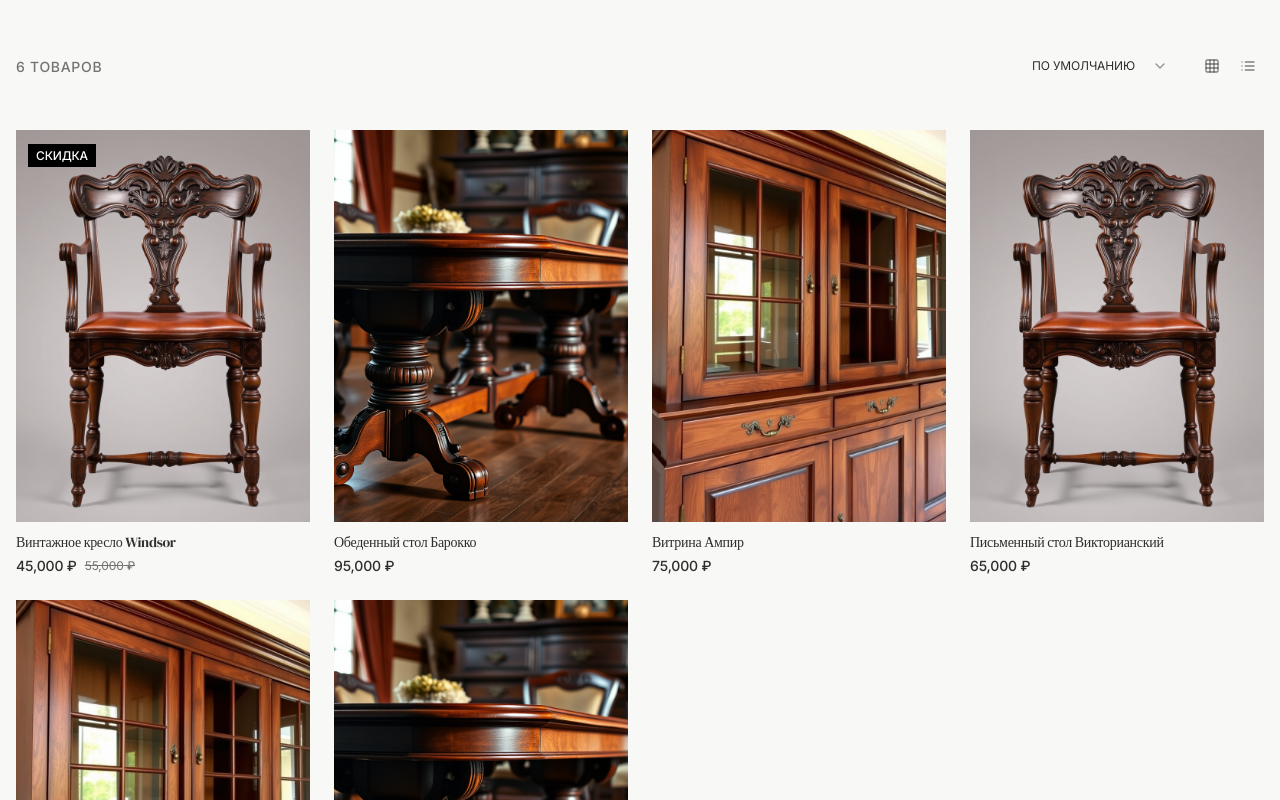
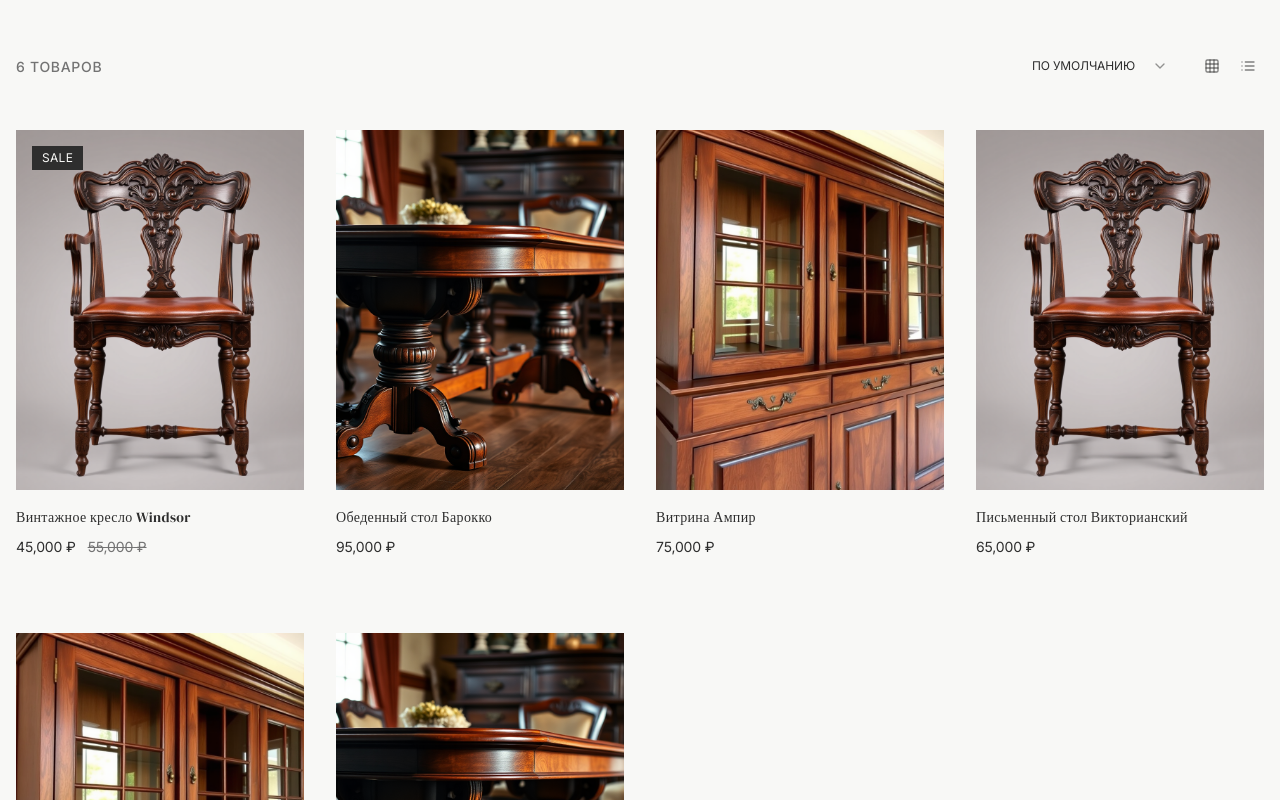
Before and after one commit to pr-poehali-dev/vintage-furniture-clone, a React (Vite) app: page / in a window 1280 px wide. Shown: the part 580-1380 px from the top of the page. Built offline with nearby package versions, Linux system fonts and the light colour scheme.

Commit message:
Стилизация карточек товаров в винтаж

```diff
--- a/src/pages/Index.tsx
+++ b/src/pages/Index.tsx
@@ -1041,64 +1041,82 @@ function Index() {
             </div>
           </div>
 
-          <div className="grid grid-cols-1 md:grid-cols-2 lg:grid-cols-3 xl:grid-cols-4 gap-6">
+          <div className="grid grid-cols-1 md:grid-cols-2 lg:grid-cols-3 xl:grid-cols-4 gap-x-8 gap-y-12">
             {filteredProducts.map((product) => (
               <div
                 key={product.id}
                 className="group cursor-pointer"
                 onClick={() => openProductDetails(product)}
               >
-                <div className="relative overflow-hidden bg-white rounded-sm">
+                {/* Image Container - Lone Fox Style */}
+                <div className="relative overflow-hidden">
+                  <div className="relative">
                     <img
                       src={product.image}
                       alt={product.name}
-                    className="w-full aspect-[3/4] object-cover transition-transform duration-700 group-hover:scale-105"
+                      className="w-full aspect-[4/5] object-cover transition-all duration-500 ease-out group-hover:brightness-95"
                     />
+
+                    {/* Sale Badge - Refined */}
                     {product.originalPrice && (
-                    <div className="absolute top-3 left-3">
-                      <span className="bg-black text-white text-xs px-2 py-1 font-medium">
-                        {t.sale}
-                      </span>
+                      <div className="absolute top-4 left-4">
+                        <div className="bg-foreground text-background text-xs px-2.5 py-1 font-normal tracking-wide">
+                          SALE
+                        </div>
                       </div>
                     )}
-                  <div className="absolute top-3 right-3 opacity-0 group-hover:opacity-100 transition-opacity duration-300">
-                    <Button
-                      size="sm"
-                      variant="ghost"
-                      className="h-8 w-8 p-0 bg-white/90 hover:bg-white rounded-full"
+
+                    {/* Wishlist Button - Subtle */}
+                    <div className="absolute top-4 right-4 opacity-0 group-hover:opacity-100 transition-opacity duration-300">
+                      <button
+                        className="w-10 h-10 bg-background/80 backdrop-blur-sm border border-border/20 rounded-full flex items-center justify-center hover:bg-background transition-colors"
                         onClick={(e) => e.stopPropagation()}
                       >
-                      <Icon name="Heart" size={14} />
-                    </Button>
+                        <Icon name="Heart" size={16} className="text-foreground" />
+                      </button>
                     </div>
 
-                  {/* Quick Add Button - appears on hover */}
-                  <div className="absolute bottom-3 left-3 right-3 opacity-0 group-hover:opacity-100 transition-opacity duration-300">
-                    <Button
-                      className="w-full bg-black hover:bg-gray-800 text-white h-10 text-sm font-medium"
+                    {/* Quick Add - Elegant appearance */}
+                    <div className="absolute inset-x-4 bottom-4 opacity-0 group-hover:opacity-100 transition-all duration-300 transform translate-y-2 group-hover:translate-y-0">
+                      <button
+                        className="w-full h-12 bg-foreground text-background text-sm font-normal tracking-wide hover:bg-foreground/90 transition-colors"
                         onClick={(e) => {
                           e.stopPropagation();
                           addToCart(product);
                         }}
                       >
-                      {t.addToCart}
-                    </Button>
+                        ADD TO BAG
+                      </button>
+                    </div>
+
+                    {/* Subtle overlay on hover */}
+                    <div className="absolute inset-0 bg-black/5 opacity-0 group-hover:opacity-100 transition-opacity duration-300"></div>
                   </div>
                 </div>
 
-                <div className="pt-3 space-y-1">
-                  <h3 className="font-medium text-sm leading-tight group-hover:text-gray-600 transition-colors">
+                {/* Product Info - Minimal & Clean */}
+                <div className="pt-4 space-y-1">
+                  <h3 className="text-sm font-normal text-foreground tracking-wide leading-relaxed">
                     {product.name}
                   </h3>
-                  <div className="flex items-center gap-2">
-                    <span className="font-medium text-sm">
+                  <div className="flex items-center gap-3 pt-1">
+                    <span className="text-sm font-normal text-foreground">
                       {product.price.toLocaleString()} ₽
                     </span>
                     {product.originalPrice && (
-                      <span className="text-xs text-muted-foreground line-through">
+                      <span className="text-sm text-muted-foreground line-through">
                         {product.originalPrice.toLocaleString()} ₽
                       </span>
                     )}
+                  </div>
+
+                  {/* Color Options - показываем только при наведении */}
+                  <div className="pt-2 opacity-0 group-hover:opacity-100 transition-opacity duration-300">
+                    <div className="flex items-center space-x-1">
+                      <div className="w-4 h-4 bg-neutral-800 rounded-full border border-border/30"></div>
+                      <div className="w-4 h-4 bg-neutral-600 rounded-full border border-border/30"></div>
+                      <div className="w-4 h-4 bg-neutral-400 rounded-full border border-border/30"></div>
+                    </div>
                   </div>
                 </div>
               </div>
```
Lines whose indentation alone changed are shown as unchanged.
